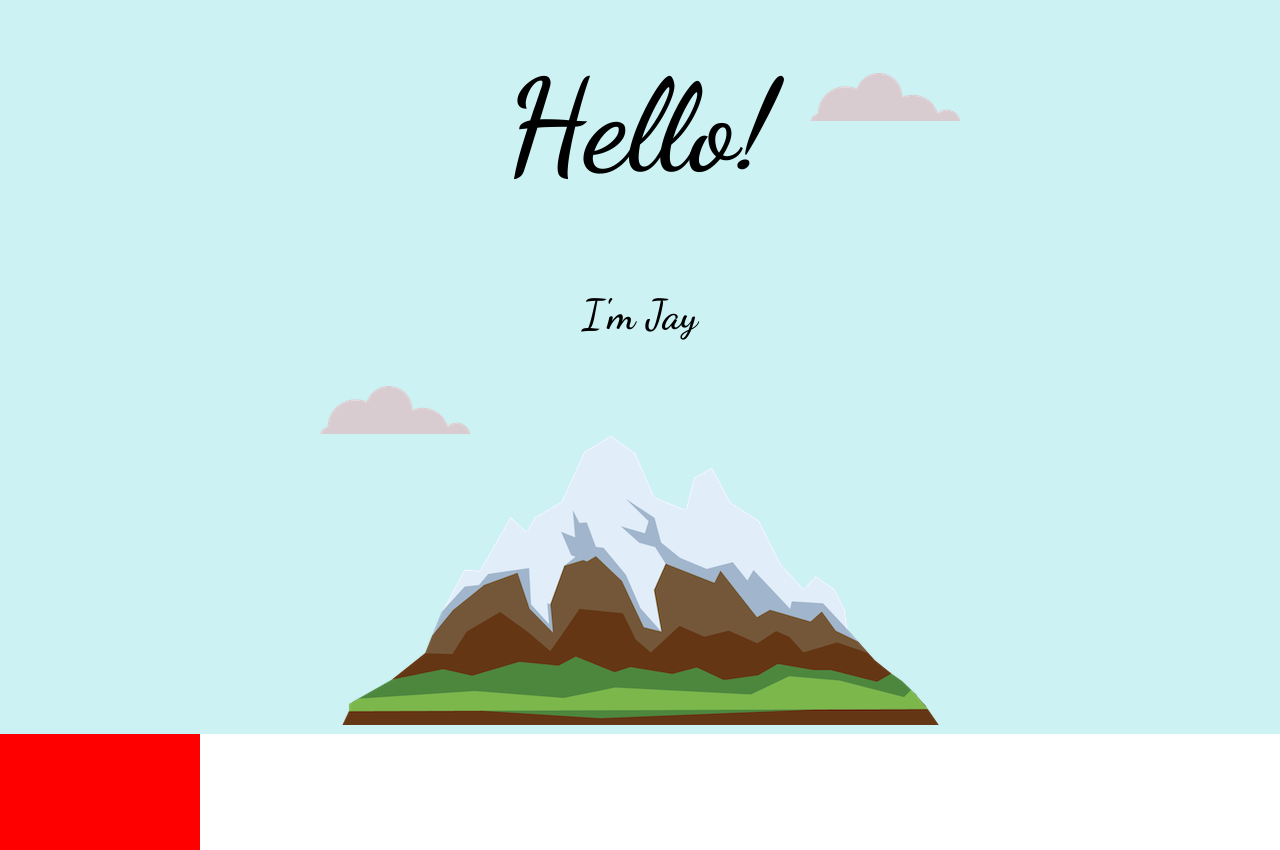
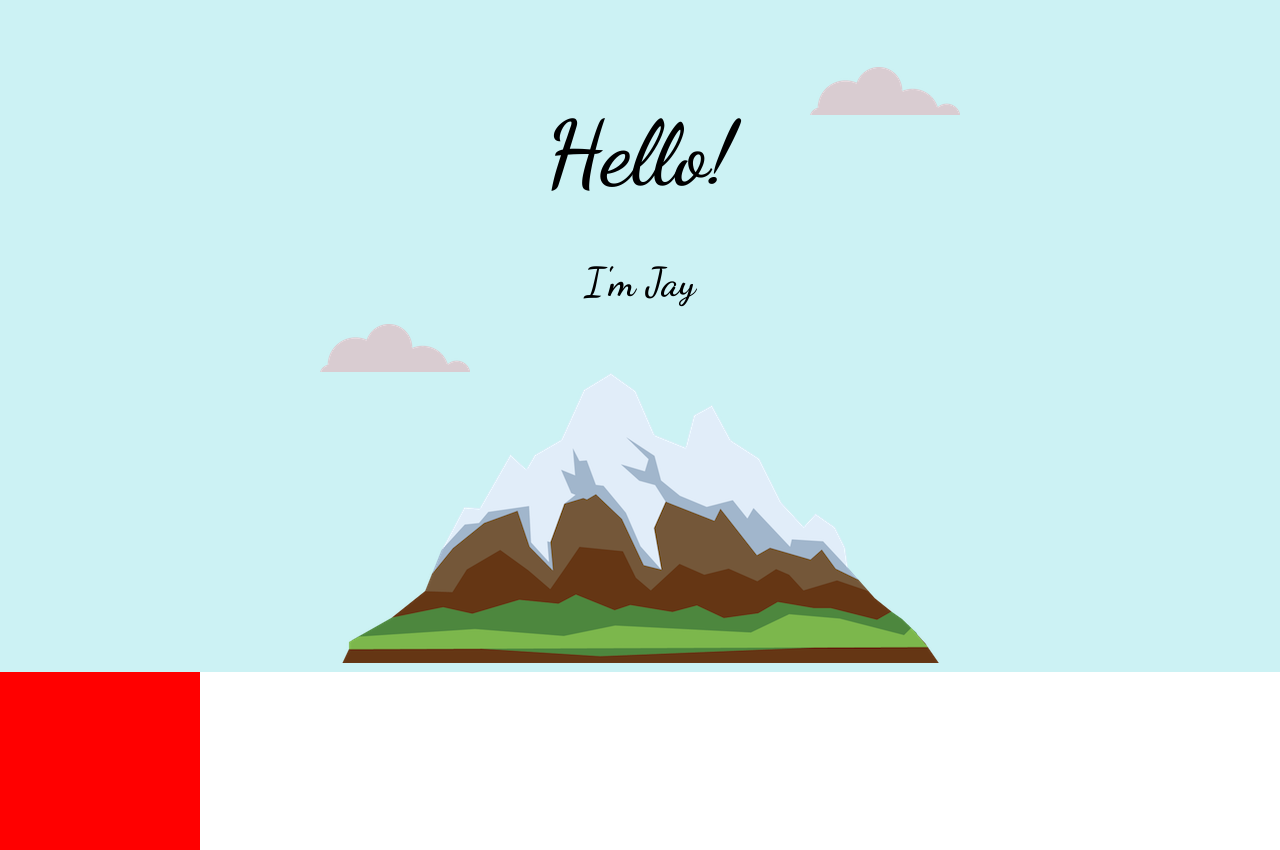
Before and after one commit to Jay-Trades/webdevpractice, a plain HTML site: page css mysite/index.html in a window 1280 px wide. Shown: the top 850 px of the page. Drawn offline with Linux system fonts and the light colour scheme.

Commit message:
css change

```diff
--- a/css mysite/css/styles.css
+++ b/css mysite/css/styles.css
@@ -3,18 +3,19 @@ body{
     margin: 0;
     text-align: center;
     font-family: 'Merriweather', serif;
-    font-size: 2em;
+    font-size: 2rem;
 }
 
 h1{
-    margin-top: 0px;
+    margin-top: 50px;
+    margin-bottom: 0px;
     font-family: 'Dancing Script', cursive;
-    font-size: 4em;
+    font-size: 5.625rem;
 }
 
 .name {
     font-family: 'Dancing Script', cursive;
-    font-size: 1.3em;
+    font-size: 2.5rem;
 
 }
 h2{
```
